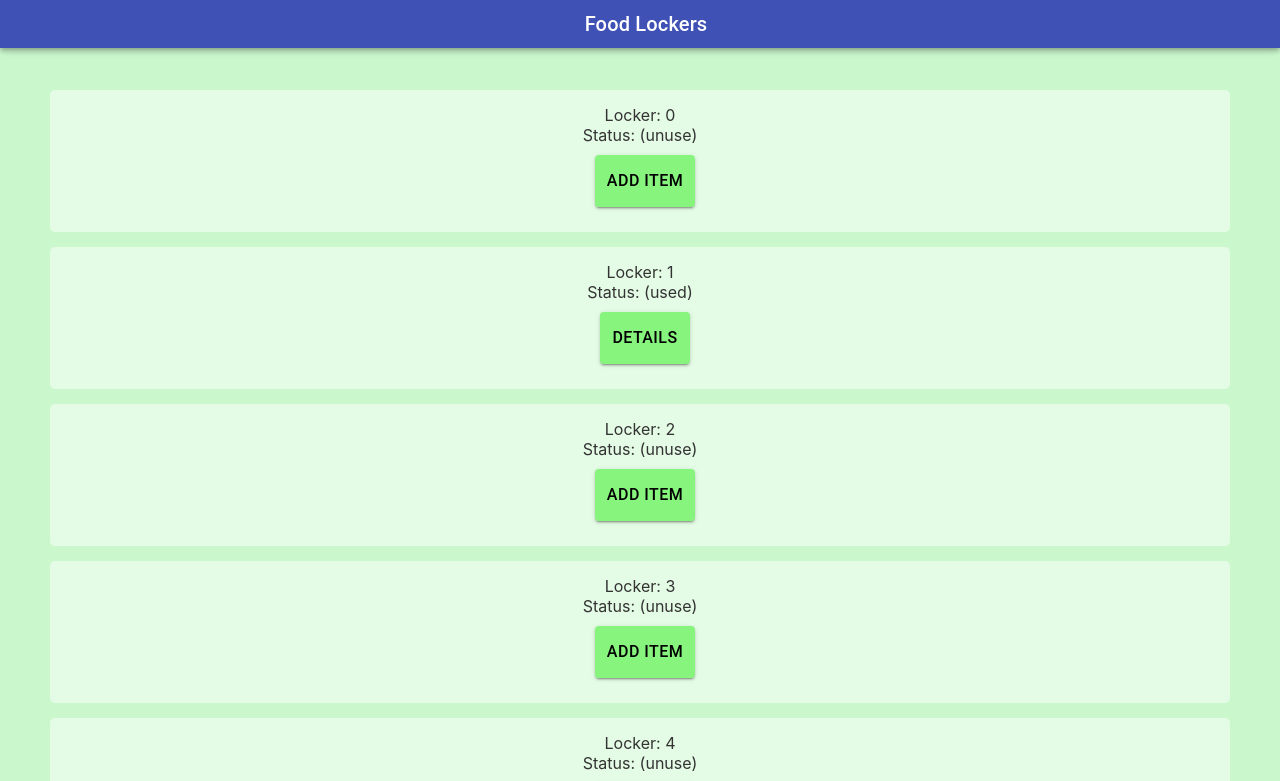
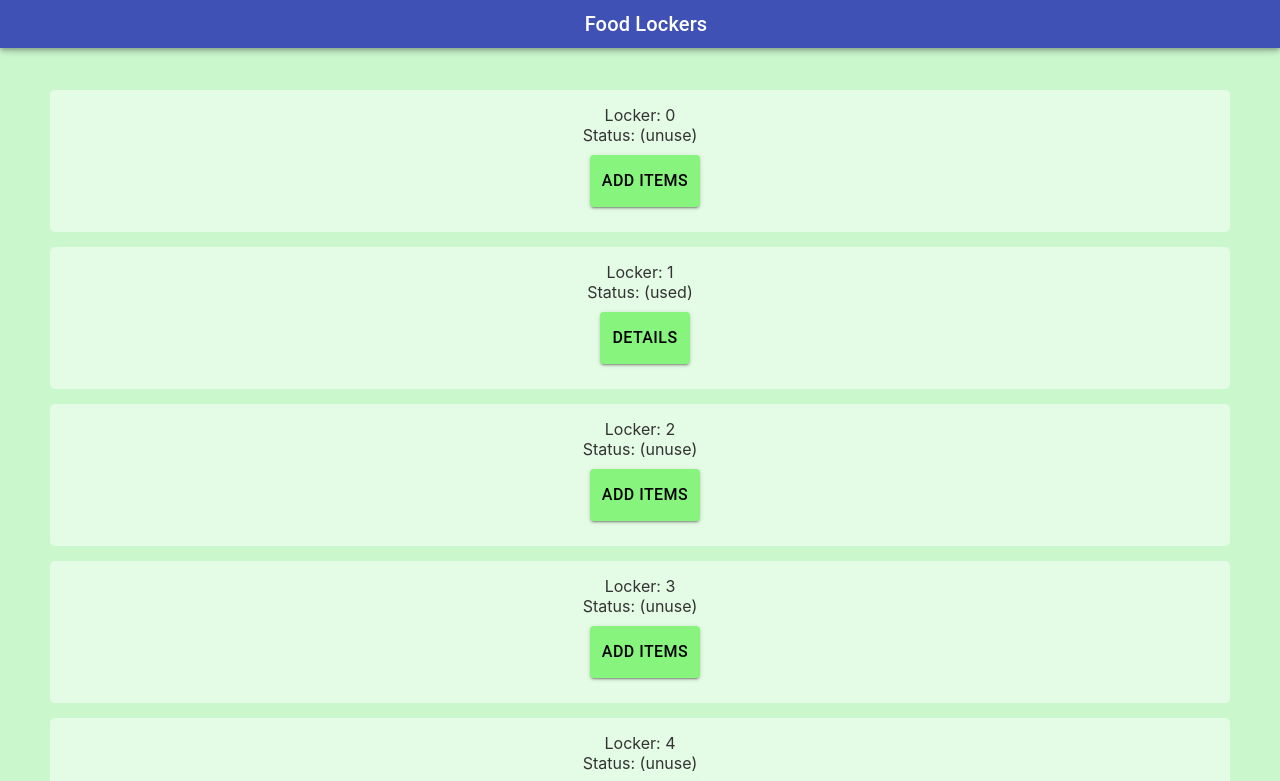
Before and after one commit to Khoi8/hackgt7, a React (Create React App) app: page / in a window 1280 px wide. Shown: the top 781 px of the page. Built offline with nearby package versions, Linux system fonts and the light colour scheme.

Commit message:
Update Locker.js

```diff
--- a/src/components/Locker/Locker.js
+++ b/src/components/Locker/Locker.js
@@ -25,10 +25,11 @@ export class Locker extends Component {
         console.log(index);
     }
 
-    goToAddMenu = e => {
+
+    goToAddMenu (index) {
         // go to add items menu screen
-        this.props.setAddItem() ; // change the number based on the case for this
-        e.preventDefault();
+        this.props.setAddItem(); // change the number based on the case for this
+
     }
 
     isLockerEmpty(locker){
@@ -54,8 +55,8 @@ export class Locker extends Component {
                         <br/>
                         <Button
                                 variant="contained"
-                                onClick={() => this.goToAddMenu}
-                                > add Item
+                                onClick={() => this.goToAddMenu(i[0])}
+                                > add Items
                         </Button>
                     </li>
         }else {
```
